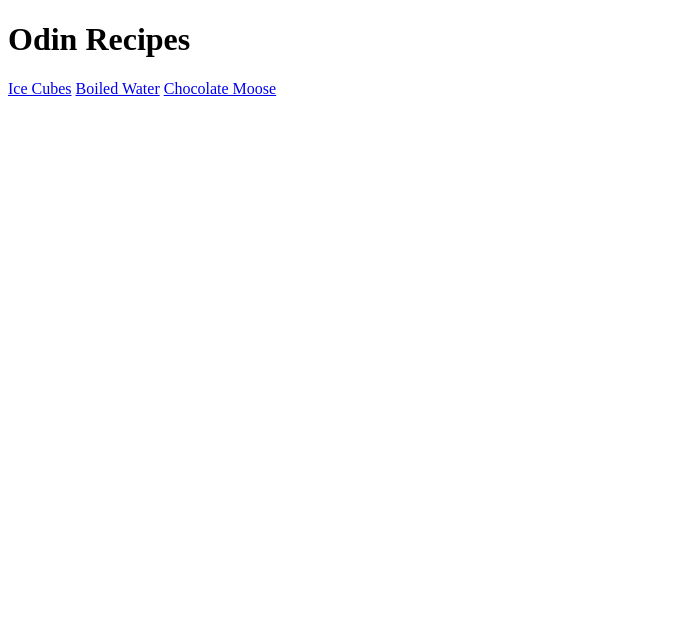
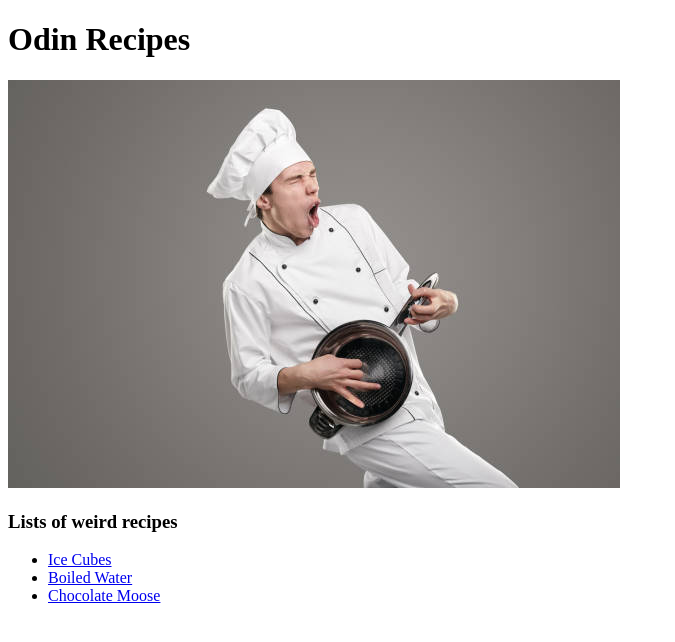
Before and after one commit to SubaniMalla/odin, a plain HTML site: page odin recipes/index.html in a window 1280 px wide. Shown: the whole page, without its empty margins (0-675 px from the left). Drawn offline with Linux system fonts and the light colour scheme.

Commit message:
Edit index.html and add images

```diff
--- a/odin recipes/index.html
+++ b/odin recipes/index.html
@@ -7,9 +7,12 @@
 </head>
 <body>
     <h1>Odin Recipes</h1>
-    <a href="recipes/icecube.html">Ice Cubes</a>
-    <a href="recipes/boiledwater.html">Boiled Water</a>
-    <a href="recipes/chocolatemoose.html">Chocolate Moose</a>
-
+    <img src="./image/chef.jpg" alt="chef">
+    <h3>Lists of weird recipes</h3>
+    <ul>
+        <li><a href="recipes/icecube.html">Ice Cubes</a></li>
+        <li><a href="recipes/boiledwater.html">Boiled Water</a></li>
+        <li><a href="recipes/chocolatemoose.html">Chocolate Moose</a></li>
+    </ul>
 </body>
 </html>
```
Also changed, not shown: odin recipes/image/chef.jpg (added).
